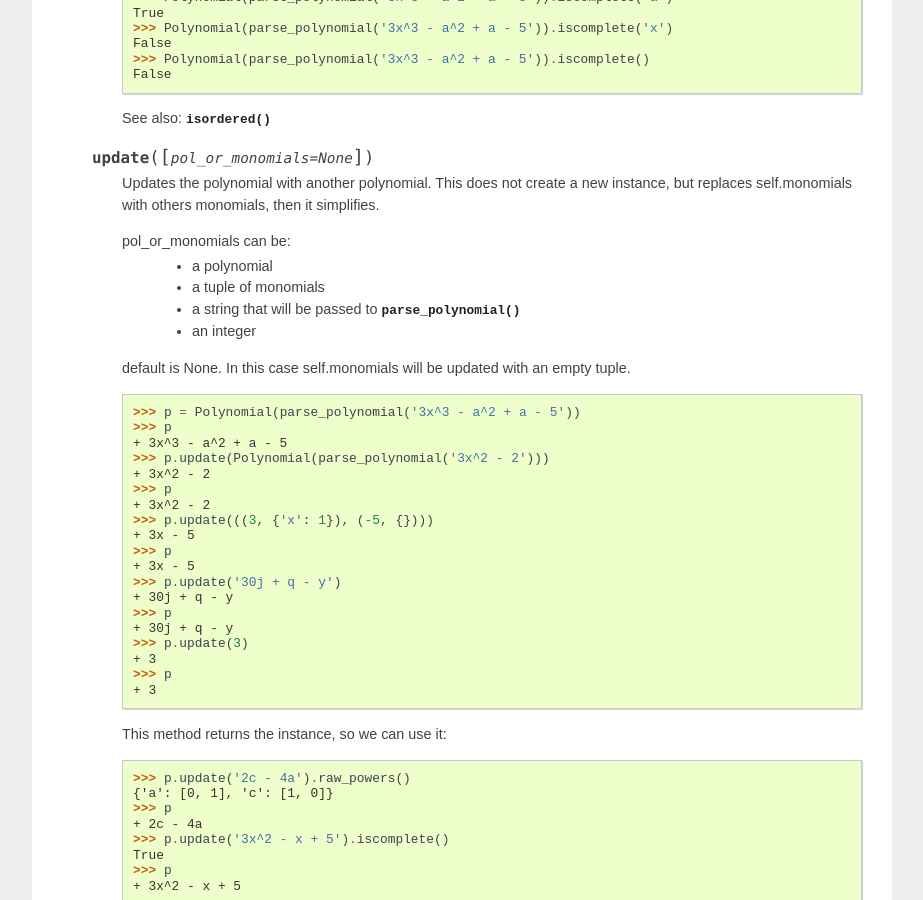
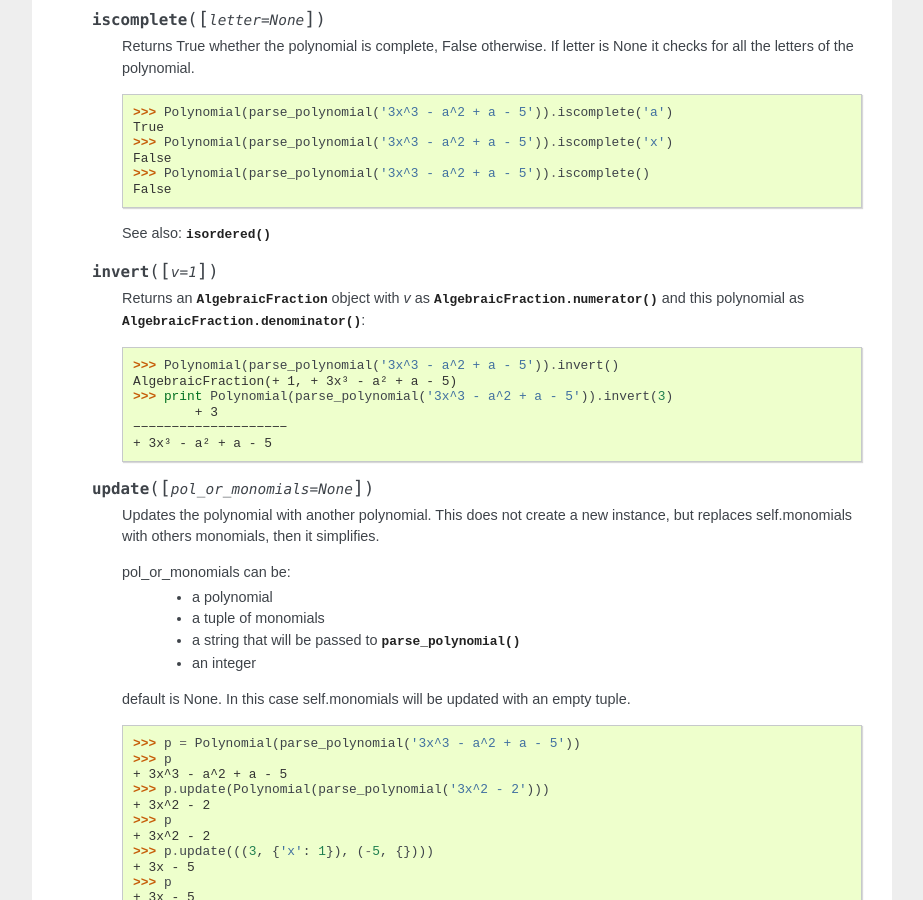
Before and after one commit to rubik/pypol, a Sphinx documentation site: the page built from doc/classes.rst, in a window 1280 px wide and 900 px high, scrolled down 4041 px. Shown: the whole window, without its empty margins (198-1121 px from the left). Built offline with Sphinx 7.4.7, drawn with Linux system fonts in a browser that asks for light colours; some of the changed text lies outside the part shown.

Commit message:
Updated the doc

```diff
--- a/doc/classes.rst
+++ b/doc/classes.rst
@@ -63,6 +63,15 @@ The main class in pypol is :class:`Polynomial`:
     .. method:: ordered_monomials([, cmp=None[, key=None[, reverse=False]]])
 
         Applies :func:`sorted` to self.monomials, with cmp, key and reverse arguments.
+
+    .. mehtod:: coefficients
+
+        **property**
+
+        Returns the polynomial's coefficients::
+
+            >>> Polynomial(parse_polynomial('2x^3 + 4xy - 5')).coefficients
+            [2, 4, -5]
 
     .. method:: degree
 
@@ -240,6 +249,17 @@ The main class in pypol is :class:`Polynomial`:
             False
 
         See also: :meth:`isordered`
+
+    .. method:: invert([, v=1])
+
+        Returns an :class:`AlgebraicFraction` object with *v* as :meth:`AlgebraicFraction.numerator` and this polynomial as :meth:`AlgebraicFraction.denominator`::
+
+            >>> Polynomial(parse_polynomial('3x^3 - a^2 + a - 5')).invert()
+            AlgebraicFraction(+ 1, + 3x³ - a² + a - 5)
+            >>> print Polynomial(parse_polynomial('3x^3 - a^2 + a - 5')).invert(3)
+                    + 3
+            −−−−−−−−−−−−−−−−−−−−
+            + 3x³ - a² + a - 5
 
     .. method:: update([, pol_or_monomials=None])
 
@@ -432,7 +452,7 @@ In all these examples we assume::
             >>> AlgebraicFraction(a, b).terms
             (+ 3x - 5, + 2a)
 
-    .. method:: swap()
+    .. method:: invert()
 
         Returns a new :class:`AlgebraicFraction` object with the numerator and the denominator swapped::
 
```
Also changed, not shown: 1 other file.
